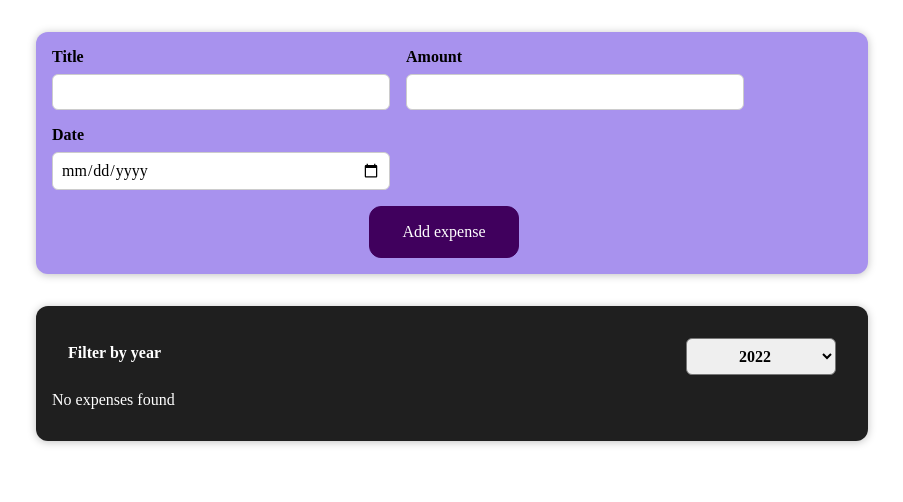
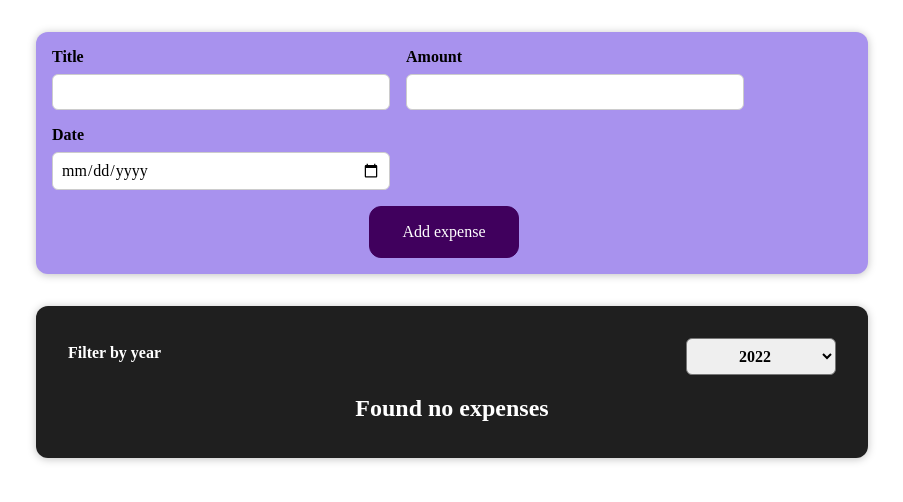
Before and after one commit to Ubermensch0608/Acade_mind, a React (Create React App) app in the folder Acade_mind/prac/: page / in a window 1280 px wide. Shown: the top 502 px of the page, without its empty margins (188-1091 px from the left). Built offline with nearby package versions, Linux system fonts and the light colour scheme.

Commit message:
list 컴포넌트 분화 및 css 적용

```diff
--- a/Acade_mind/prac/src/components/Expenses/ExpenseItem.js
+++ b/Acade_mind/prac/src/components/Expenses/ExpenseItem.js
@@ -9,6 +9,7 @@ const ExpenseItem = (props) => {
   };
 
   return (
+    <li>
       <Card className="expense-item">
         <ExpenseDate date={props.date} />
         <div className="expense-item__description">
@@ -17,6 +18,7 @@ const ExpenseItem = (props) => {
         </div>
         <button onClick={clickHandler}>remove</button>
       </Card>
+    </li>
   );
 };
 
--- a/Acade_mind/prac/src/components/Expenses/Expenses.css
+++ b/Acade_mind/prac/src/components/Expenses/Expenses.css
@@ -5,6 +5,3 @@
   width: 50rem;
   max-width: 95%;
 }
-.filter-nothing {
-  color: white;
-}
--- a/Acade_mind/prac/src/components/Expenses/Expenses.js
+++ b/Acade_mind/prac/src/components/Expenses/Expenses.js
@@ -3,6 +3,7 @@ import ExpenseItem from "./ExpenseItem";
 import Card from "../UI/Card";
 import ExpensesFilter from "./ExpensesFilter";
 import "./Expenses.css";
+import ExpensesList from "./ExpensesList";
 
 const Expenses = (props) => {
   const [newFilter, setNewFilter] = useState("2022");
@@ -14,28 +15,17 @@ const Expenses = (props) => {
   const filteredExpenses = props.expenses.filter((expense) => {
     return expense.date.getFullYear().toString() === newFilter;
   });
+
   return (
+    <div>
       <Card className="expenses">
         <ExpensesFilter
           onSelected={newFilter}
           onFilterChange={getFilterDataHandler}
         />
-      {filteredExpenses.length === 0 && (
-        <p className="filter-nothing">No expenses found</p>
-      )}
-      {filteredExpenses.length > 0 &&
-        filteredExpenses.map((expense) => {
-          return (
-            <ExpenseItem
-              key={expense.id}
-              title={expense.title}
-              amount={expense.amount}
-              date={expense.date}
-            />
-          );
-        })}
+        <ExpensesList items={filteredExpenses} />
       </Card>
+    </div>
   );
 };
-// it's test for merge
 export default Expenses;
--- /dev/null
+++ b/Acade_mind/prac/src/components/Expenses/ExpensesList.css
@@ -0,0 +1,9 @@
+.expenses-list {
+  list-style: none;
+  padding: 0;
+}
+
+.expenses-list__fallback {
+  color: white;
+  text-align: center;
+}
--- /dev/null
+++ b/Acade_mind/prac/src/components/Expenses/ExpensesList.js
@@ -0,0 +1,26 @@
+import React from "react";
+import ExpenseItem from "./ExpenseItem";
+import "./ExpensesList.css";
+
+const ExpensesList = (props) => {
+  if (props.items.length === 0) {
+    return <h2 className="expenses-list__fallback">Found no expenses</h2>;
+  }
+
+  return (
+    <ul className="expenses-list">
+      {props.items.map((expense) => {
+        return (
+          <ExpenseItem
+            key={expense.id}
+            title={expense.title}
+            amount={expense.amount}
+            date={expense.date}
+          />
+        );
+      })}
+    </ul>
+  );
+};
+
+export default ExpensesList;
```
Lines whose indentation alone changed are shown as unchanged.
